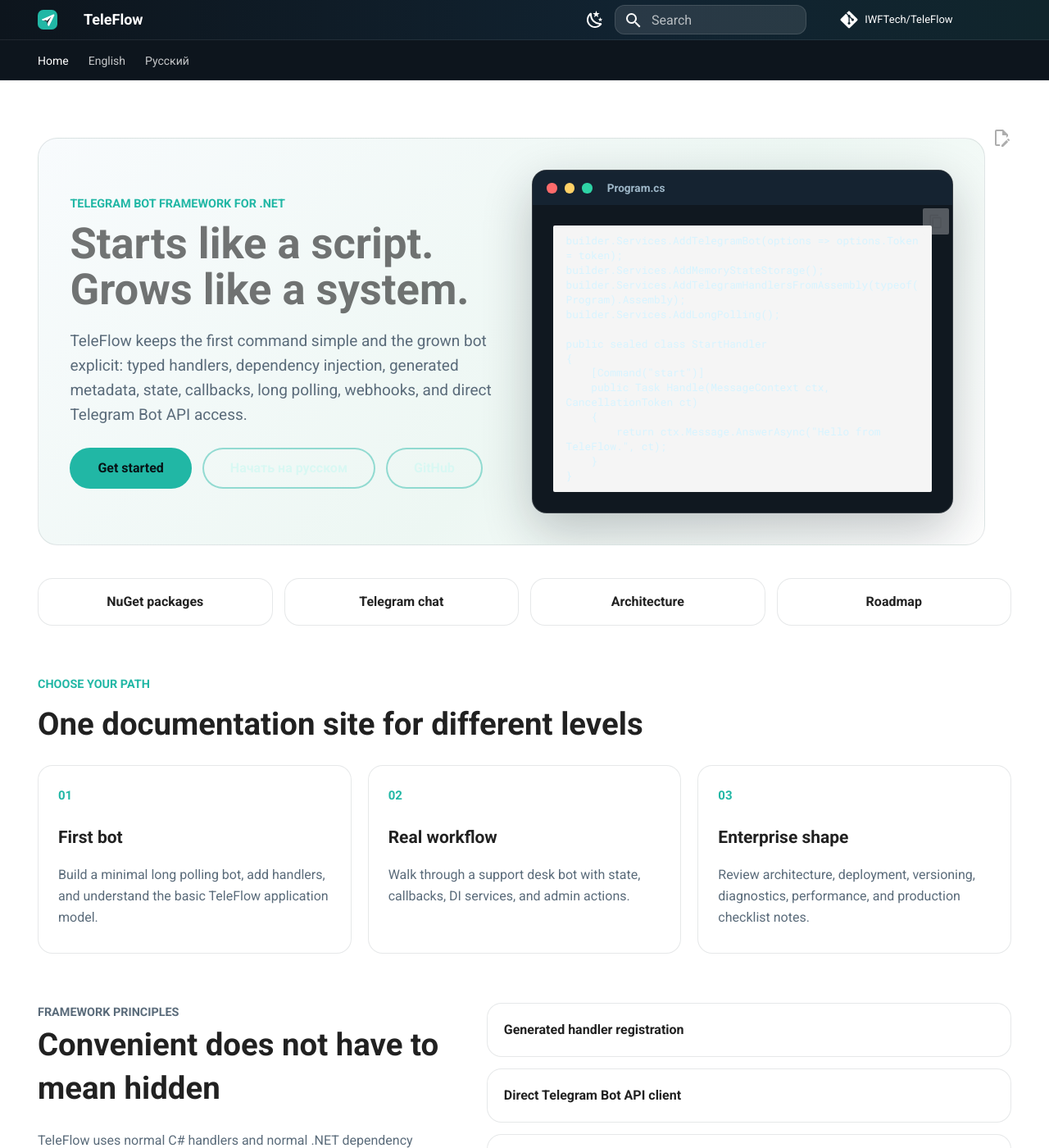
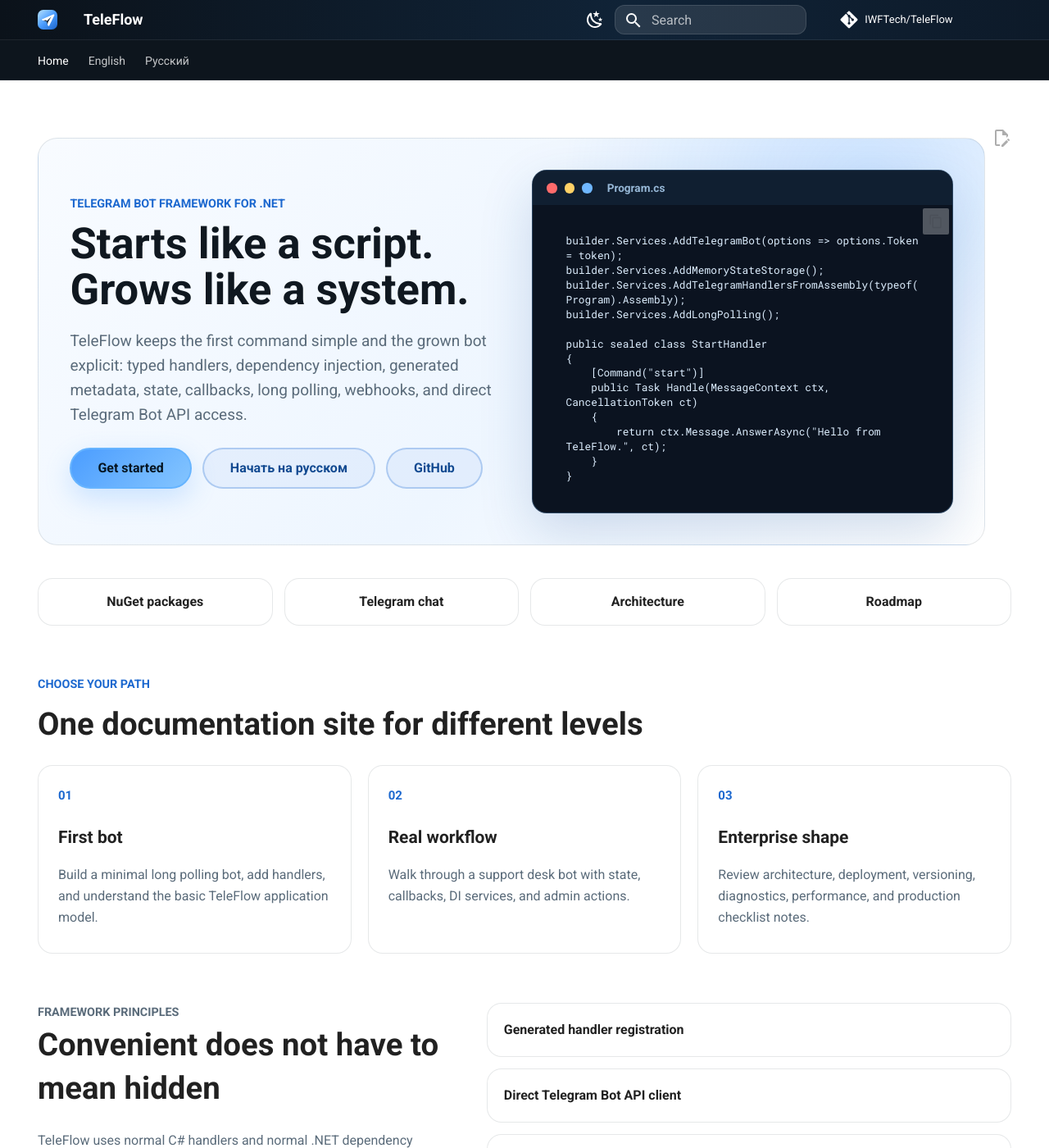
Before and after one commit to IWFTech/TeleFlow, an MkDocs documentation site: the page built from docs/index.md, in a window 1280 px wide and 1400 px high. Shown: the whole window at 82% size. Built offline with MkDocs 1.6.1 and Material for MkDocs 9.7.7, drawn with Linux system fonts in a browser that asks for light colours; comment, search, counter and statistics services are not loaded.

Commit message:
docs: fix Pages theme contrast

```diff
--- a/docs/assets/stylesheets/teleflow.css
+++ b/docs/assets/stylesheets/teleflow.css
@@ -2,19 +2,56 @@
   --md-primary-fg-color: #101a23;
   --md-primary-fg-color--light: #172735;
   --md-primary-fg-color--dark: #0b1218;
-  --md-accent-fg-color: #21b7a5;
-  --tf-header-bg: linear-gradient(90deg, #0d151d 0%, #112331 62%, #10252c 100%);
-  --tf-hero-bg: linear-gradient(135deg, #f8fbfd 0%, #edf7f3 58%, #ffffff 100%);
+  --md-accent-fg-color: #256fd4;
+  --tf-header-bg: linear-gradient(90deg, #0b121a 0%, #102337 60%, #0d1a29 100%);
+  --tf-hero-bg: radial-gradient(circle at 88% 12%, rgba(76, 157, 255, 0.22), transparent 34%),
+    linear-gradient(135deg, #f8fbff 0%, #eef6ff 56%, #ffffff 100%);
+  --tf-hero-title: #101820;
   --tf-card-bg: rgba(255, 255, 255, 0.86);
   --tf-card-border: rgba(17, 31, 43, 0.1);
+  --tf-card-hover-border: rgba(37, 111, 212, 0.42);
+  --tf-card-hover-shadow: 0 14px 32px rgba(24, 80, 148, 0.12);
   --tf-muted: #5a6b7a;
+  --tf-kicker-color: #1c68cf;
+  --tf-action-bg: rgba(37, 111, 212, 0.06);
+  --tf-action-bg-hover: rgba(37, 111, 212, 0.12);
+  --tf-action-border: rgba(37, 111, 212, 0.28);
+  --tf-action-border-hover: rgba(37, 111, 212, 0.5);
+  --tf-action-fg: #124a91;
+  --tf-action-fg-hover: #071b33;
+  --tf-action-primary-bg: linear-gradient(135deg, #4b9dff 0%, #84c5ff 100%);
+  --tf-action-primary-bg-hover: linear-gradient(135deg, #5aa8ff 0%, #9bd0ff 100%);
+  --tf-action-primary-border: #66b4ff;
+  --tf-action-primary-fg: #061522;
+  --tf-action-primary-shadow: 0 12px 32px rgba(76, 157, 255, 0.24);
+  --tf-terminal-bg: #0b1320;
+  --tf-terminal-bar-bg: #101f31;
+  --tf-terminal-border: rgba(122, 190, 255, 0.28);
+  --tf-terminal-fg: #deefff;
+  --tf-terminal-muted: #96b7d6;
+  --tf-terminal-shadow: 0 24px 64px rgba(24, 80, 148, 0.18);
 }
 
 [data-md-color-scheme="slate"] {
-  --tf-hero-bg: linear-gradient(135deg, #101820 0%, #10232d 58%, #15191d 100%);
-  --tf-card-bg: rgba(22, 32, 41, 0.92);
-  --tf-card-border: rgba(117, 204, 232, 0.18);
-  --tf-muted: #a9b6c1;
+  --md-accent-fg-color: #7bbcff;
+  --tf-hero-bg: radial-gradient(circle at 88% 12%, rgba(76, 157, 255, 0.2), transparent 36%),
+    linear-gradient(135deg, #0b1119 0%, #0d1b2c 58%, #12171f 100%);
+  --tf-hero-title: #f5f9ff;
+  --tf-card-bg: rgba(15, 25, 37, 0.94);
+  --tf-card-border: rgba(122, 190, 255, 0.16);
+  --tf-card-hover-border: rgba(123, 188, 255, 0.48);
+  --tf-card-hover-shadow: 0 16px 36px rgba(5, 16, 30, 0.38);
+  --tf-muted: #aebdcc;
+  --tf-kicker-color: #8fcbff;
+  --tf-action-bg: rgba(255, 255, 255, 0.045);
+  --tf-action-bg-hover: rgba(76, 157, 255, 0.14);
+  --tf-action-border: rgba(122, 190, 255, 0.42);
+  --tf-action-border-hover: rgba(145, 205, 255, 0.76);
+  --tf-action-fg: #d7ecff;
+  --tf-action-fg-hover: #ffffff;
+  --tf-action-primary-shadow: 0 14px 36px rgba(76, 157, 255, 0.28);
+  --tf-terminal-border: rgba(122, 190, 255, 0.24);
+  --tf-terminal-shadow: 0 24px 64px rgba(0, 0, 0, 0.35);
 }
 
 .md-header {
@@ -58,27 +95,28 @@
 }
 
 .md-typeset .tf-actions .md-button {
-  background: rgba(255, 255, 255, 0.04);
-  border-color: rgba(33, 183, 165, 0.46);
-  color: #d9f8f3;
+  background: var(--tf-action-bg);
+  border-color: var(--tf-action-border);
+  color: var(--tf-action-fg);
 }
 
 .md-typeset .tf-actions .md-button:hover {
-  background: rgba(33, 183, 165, 0.12);
-  border-color: rgba(33, 183, 165, 0.78);
-  color: #ffffff;
+  background: var(--tf-action-bg-hover);
+  border-color: var(--tf-action-border-hover);
+  color: var(--tf-action-fg-hover);
 }
 
 .md-typeset .tf-actions .md-button--primary {
-  background: var(--md-accent-fg-color);
-  border-color: var(--md-accent-fg-color);
-  color: #071316;
+  background: var(--tf-action-primary-bg);
+  border-color: var(--tf-action-primary-border);
+  box-shadow: var(--tf-action-primary-shadow);
+  color: var(--tf-action-primary-fg);
 }
 
 .md-typeset .tf-actions .md-button--primary:hover {
-  background: #2bd0bc;
-  border-color: #2bd0bc;
-  color: #071316;
+  background: var(--tf-action-primary-bg-hover);
+  border-color: var(--tf-action-primary-border);
+  color: var(--tf-action-primary-fg);
 }
 
 .md-typeset .tf-hero {
@@ -95,7 +133,7 @@
 }
 
 .md-typeset .tf-kicker {
-  color: var(--md-accent-fg-color);
+  color: var(--tf-kicker-color);
   font-size: 0.72rem;
   font-weight: 800;
   letter-spacing: 0;
@@ -104,6 +142,7 @@
 }
 
 .md-typeset .tf-hero h1 {
+  color: var(--tf-hero-title);
   font-size: clamp(1.9rem, 4.1vw, 3.15rem);
   font-weight: 850;
   letter-spacing: 0;
@@ -126,17 +165,17 @@
 }
 
 .md-typeset .tf-terminal {
-  background: #101820;
-  border: 1px solid rgba(255, 255, 255, 0.14);
+  background: var(--tf-terminal-bg);
+  border: 1px solid var(--tf-terminal-border);
   border-radius: 18px;
-  box-shadow: 0 22px 60px rgba(16, 26, 35, 0.24);
-  color: #d7f4ff;
+  box-shadow: var(--tf-terminal-shadow);
+  color: var(--tf-terminal-fg);
   overflow: hidden;
 }
 
 .md-typeset .tf-terminal__bar {
   align-items: center;
-  background: #152331;
+  background: var(--tf-terminal-bar-bg);
   display: flex;
   gap: 0.45rem;
   min-height: 2.1rem;
@@ -159,24 +198,32 @@
 }
 
 .md-typeset .tf-terminal__bar span:nth-child(3) {
-  background: #2ed3a5;
+  background: #6fb7ff;
 }
 
 .md-typeset .tf-terminal__bar strong {
-  color: #9eb7c8;
+  color: var(--tf-terminal-muted);
   font-size: 0.68rem;
   font-weight: 700;
   margin-left: 0.45rem;
 }
 
+.md-typeset .tf-terminal .highlight,
+.md-typeset .tf-terminal .highlighttable,
+.md-typeset .tf-terminal .highlight pre,
 .md-typeset .tf-terminal pre {
-  background: transparent;
+  background: transparent !important;
   margin: 0;
+}
+
+.md-typeset .tf-terminal pre {
   padding: 1.25rem;
 }
 
+.md-typeset .tf-terminal .highlight code,
 .md-typeset .tf-terminal code {
-  color: #d7f4ff;
+  background: transparent;
+  color: var(--tf-terminal-fg);
   font-size: 0.64rem;
   white-space: pre-wrap;
 }
@@ -209,8 +256,8 @@
 .md-typeset .tf-card:hover,
 .md-typeset .tf-strip a:hover,
 .md-typeset .tf-feature-list a:hover {
-  border-color: var(--md-accent-fg-color);
-  box-shadow: 0 14px 32px rgba(16, 26, 35, 0.1);
+  border-color: var(--tf-card-hover-border);
+  box-shadow: var(--tf-card-hover-shadow);
   transform: translateY(-1px);
 }
 
@@ -245,7 +292,7 @@
 }
 
 .md-typeset .tf-card__icon {
-  color: var(--md-accent-fg-color);
+  color: var(--tf-kicker-color);
   display: block;
   font-size: 0.75rem;
   font-weight: 850;
```
Also changed, not shown: docs/assets/images/teleflow-mark.svg.
